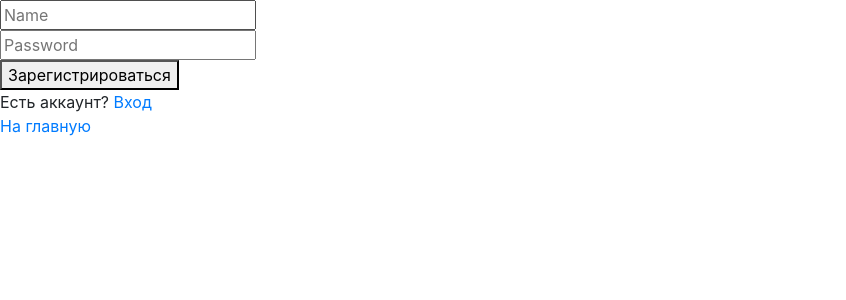
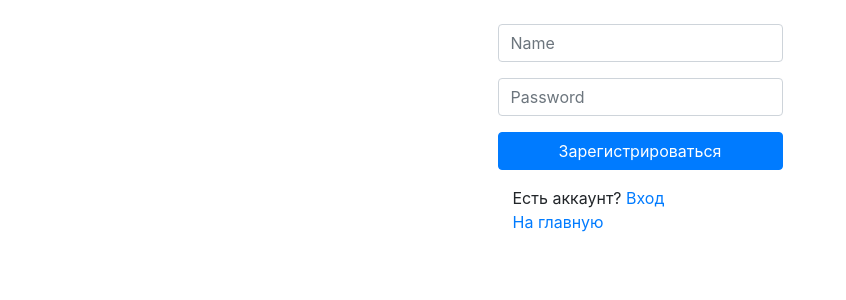
Before and after one commit to yap8/laba, a PHP site: page /register.php in a window 1280 px wide. Shown: the top 300 px of the page, without its empty margins (0-846 px from the left). Run offline with PHP 8.4, Linux system fonts and the light colour scheme.

Commit message:
добавили стили к login/register

```diff
--- a/register.php
+++ b/register.php
@@ -23,24 +23,31 @@
 </head>
 <body>
 
+  <div class="container mt-4">
     <form action="register.php" method="POST">
-    <div>
-      <input type="text" placeholder="Name" name="name">
+      <div class="form-group row">
+        <input class="form-control col col-sm-3 m-auto" type="text" placeholder="Name" name="name">
       </div>
-    <div>
-      <input type="password" placeholder="Password" name="password">
+      <div class="form-group row">
+        <input class="form-control col col-sm-3 m-auto" type="password" placeholder="Password" name="password">
       </div>
-    <div>
-      <button type="submit" name="submit">Зарегистрироваться</button>
+      <div class="form-group row">
+        <button class="btn btn-primary col col-sm-3 m-auto" type="submit" name="submit">Зарегистрироваться</button>
       </div>
     </form>
+  </div>
 
-  <div>
+  <div class="container">
+    <div class="row">
+      <div class="col-sm-3 m-auto">
         Есть аккаунт? <a href="login.php">Вход</a>
       </div>
-
-  <div>
+    </div>
+    <div class="row">
+      <div class="col-sm-3 m-auto">
         <a href="index.php">На главную</a>
+      </div>
+    </div>
   </div>
 
 </body>
```
Also changed, not shown: login.php (+16 -9 lines). Lines whose indentation alone changed are shown as unchanged.
